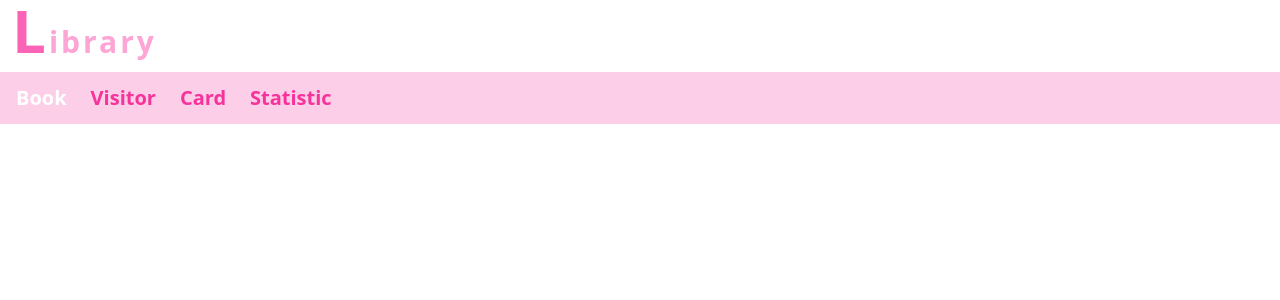
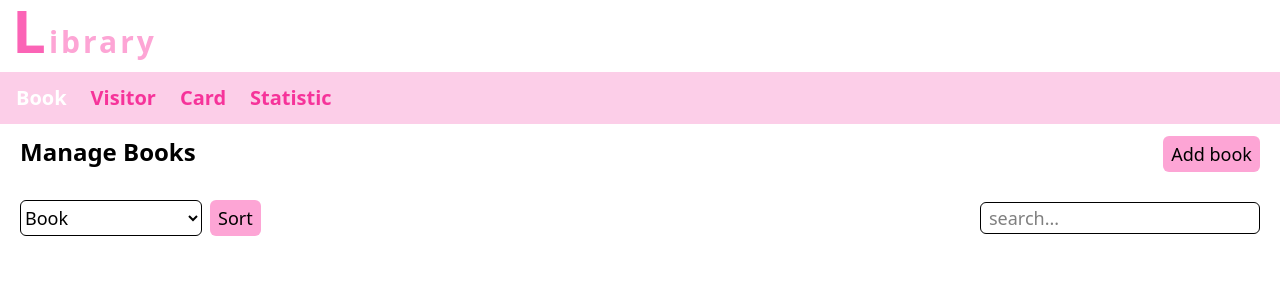
Before and after one commit to Meimei07/library-website-react-js, a React (Vite) app: page / in a window 1280 px wide. Shown: the top 300 px of the page. Built offline with nearby package versions, Linux system fonts and the light colour scheme.

Commit message:
Add Book component and integrate it into routing

```diff
--- a/src/App.jsx
+++ b/src/App.jsx
@@ -5,9 +5,14 @@ import {
   RouterProvider,
 } from "react-router-dom";
 import RootLayout from "./layouts/RootLayout";
+import Book from "./pages/Book";
 
 const router = createBrowserRouter(
-  createRoutesFromElements(<Route path="/" element={<RootLayout />}></Route>)
+  createRoutesFromElements(
+    <Route path="/" element={<RootLayout />}>
+      <Route index element={<Book />} />
+    </Route>
+  )
 );
 
 const App = () => {
--- a/src/layouts/RootLayout.jsx
+++ b/src/layouts/RootLayout.jsx
@@ -14,6 +14,8 @@ const RootLayout = () => {
         <NavLink to="card">Card</NavLink>
         <NavLink to="statistic">Statistic</NavLink>
       </ul>
+
+      <Outlet />
     </div>
   );
 };
--- /dev/null
+++ b/src/pages/Book.jsx
@@ -0,0 +1,45 @@
+import React from "react";
+
+const Book = () => {
+  return (
+    <div className="px-2 sm:px-5">
+      <div className="flex py-3">
+        <div className="flex-1 font-semibold text-lg sm:text-2xl">
+          Manage Books
+        </div>
+
+        <div>
+          <button className="bg-pink-300 rounded-md py-1 px-2 text-sm cursor-pointer hover:bg-pink-200 sm:text-lg">
+            Add book
+          </button>
+        </div>
+      </div>
+
+      <div className="flex flex-col my-4 max-w-70 sm:flex-row sm:max-w-full sm:items-center sm:justify-between">
+        <div className="flex gap-2 sm:flex-1 sm:max-w-70">
+          <select className="flex-2 border rounded-md text-sm sm:text-lg">
+            <option value="book">Book</option>
+            <option value="author">Author</option>
+            <option value="copies">Copies</option>
+          </select>
+
+          <div className="flex-1">
+            <button className="bg-pink-300 rounded-md py-1 px-2 text-sm cursor-pointer hover:bg-pink-200 sm:text-lg">
+              Sort
+            </button>
+          </div>
+        </div>
+
+        <div className="mt-3 sm:mt-0 sm:flex-1 sm:max-w-70">
+          <input
+            type="search"
+            placeholder="search..."
+            className="text-sm border rounded-md px-2 h-7.5 w-full sm:text-lg sm:h-8"
+          />
+        </div>
+      </div>
+    </div>
+  );
+};
+
+export default Book;
```
